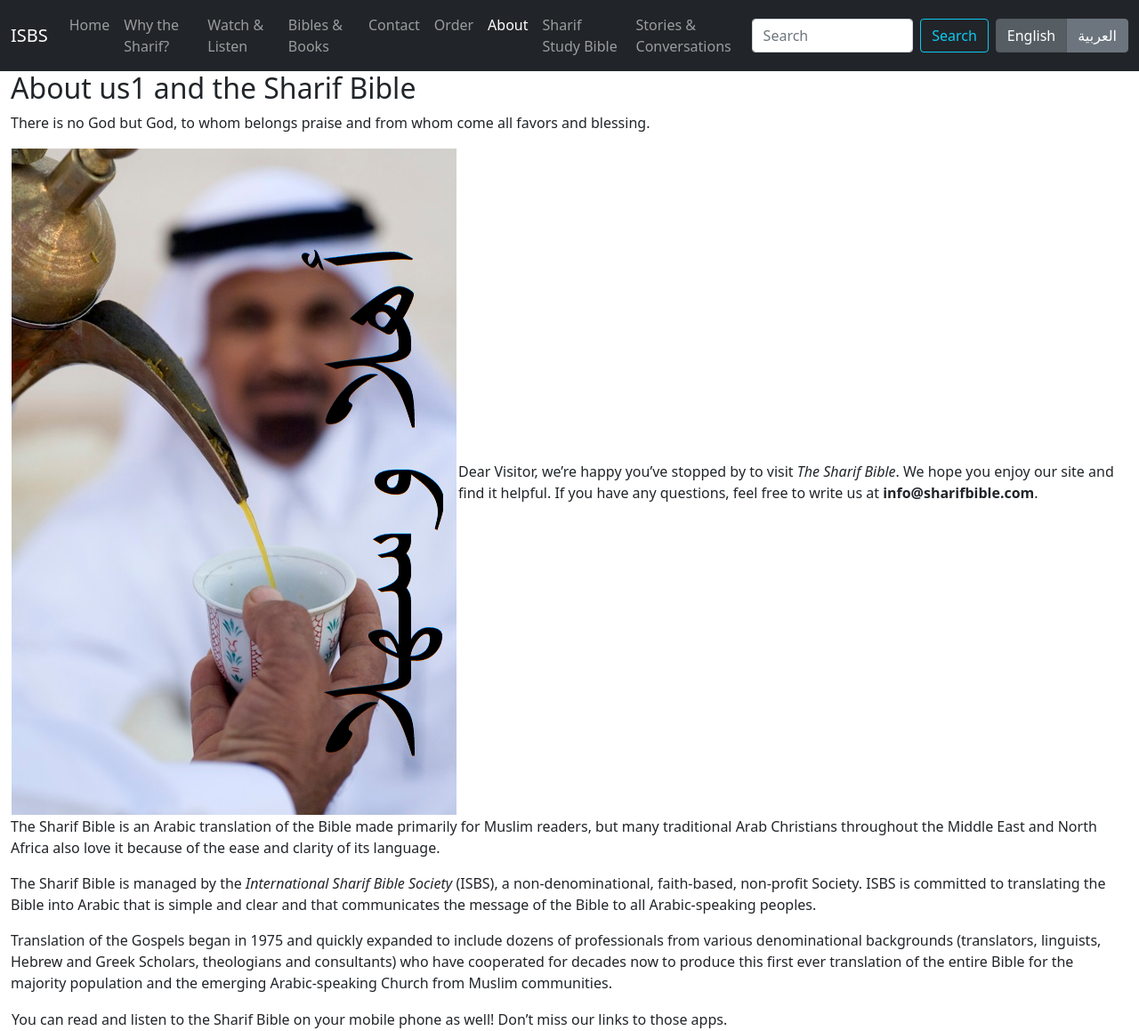
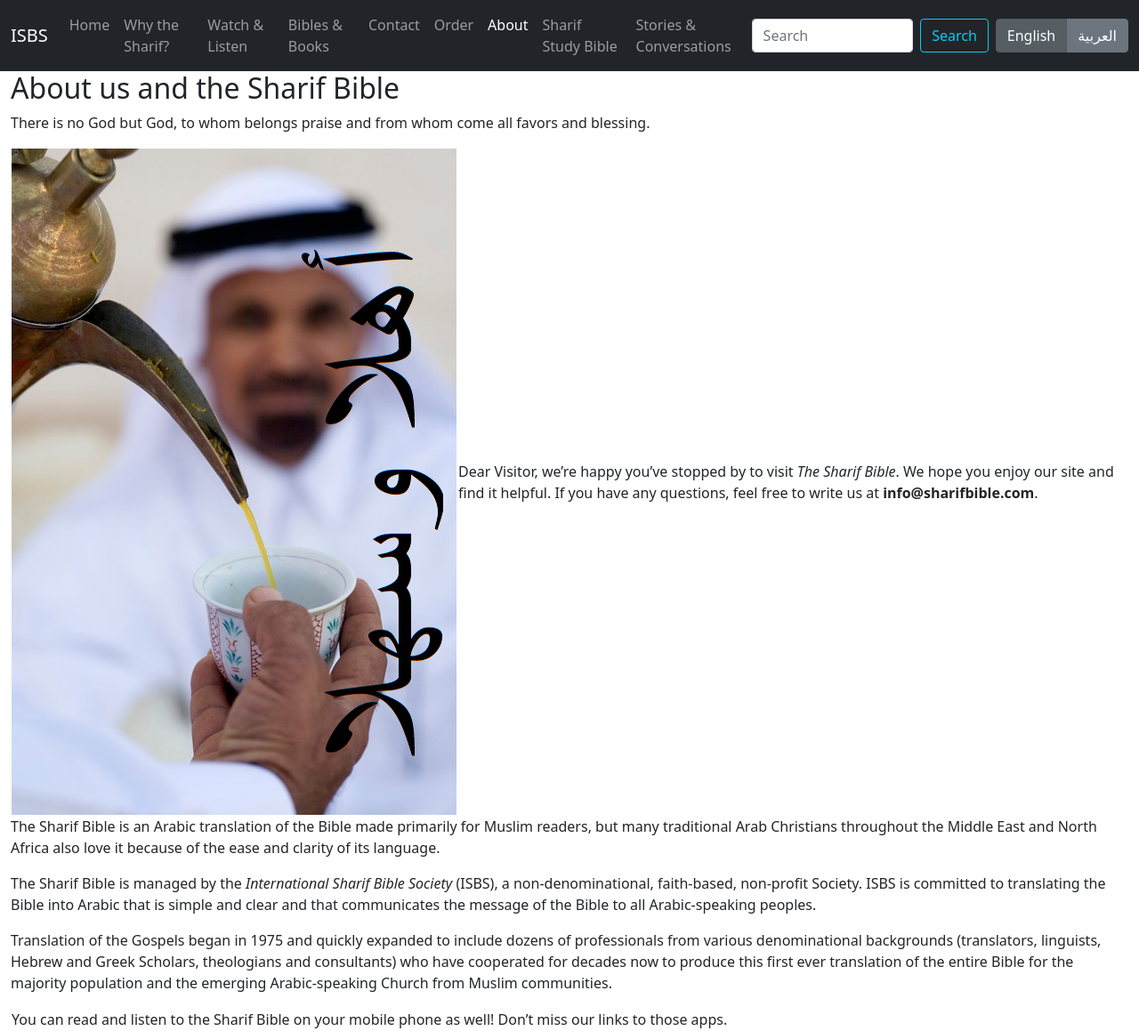
Before and after one commit to sharifbible/sharifbible.github.io, a Jekyll site: the page built from en/pages/about.md, in a window 1280 px wide. Shown: the whole page at 89% size. Built offline with Jekyll 4.4.1, drawn with Linux system fonts in a browser that asks for light colours.

```diff
--- a/en/pages/about.md
+++ b/en/pages/about.md
@@ -3,7 +3,7 @@ layout: default
 title: About
 permalink: /en/about/
 ---
-## About us1 and the Sharif Bible
+## About us and the Sharif Bible
 
 There is no God but God, to whom belongs praise and from whom come all favors and blessing.
 
```
